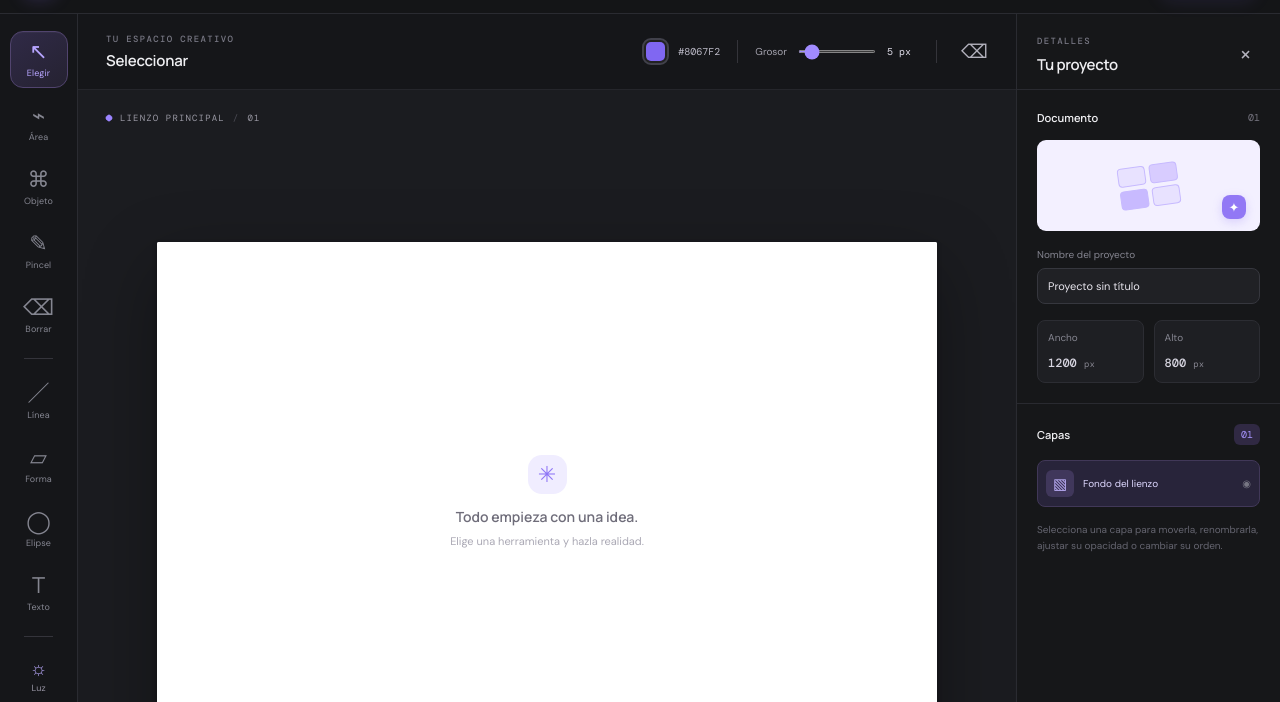
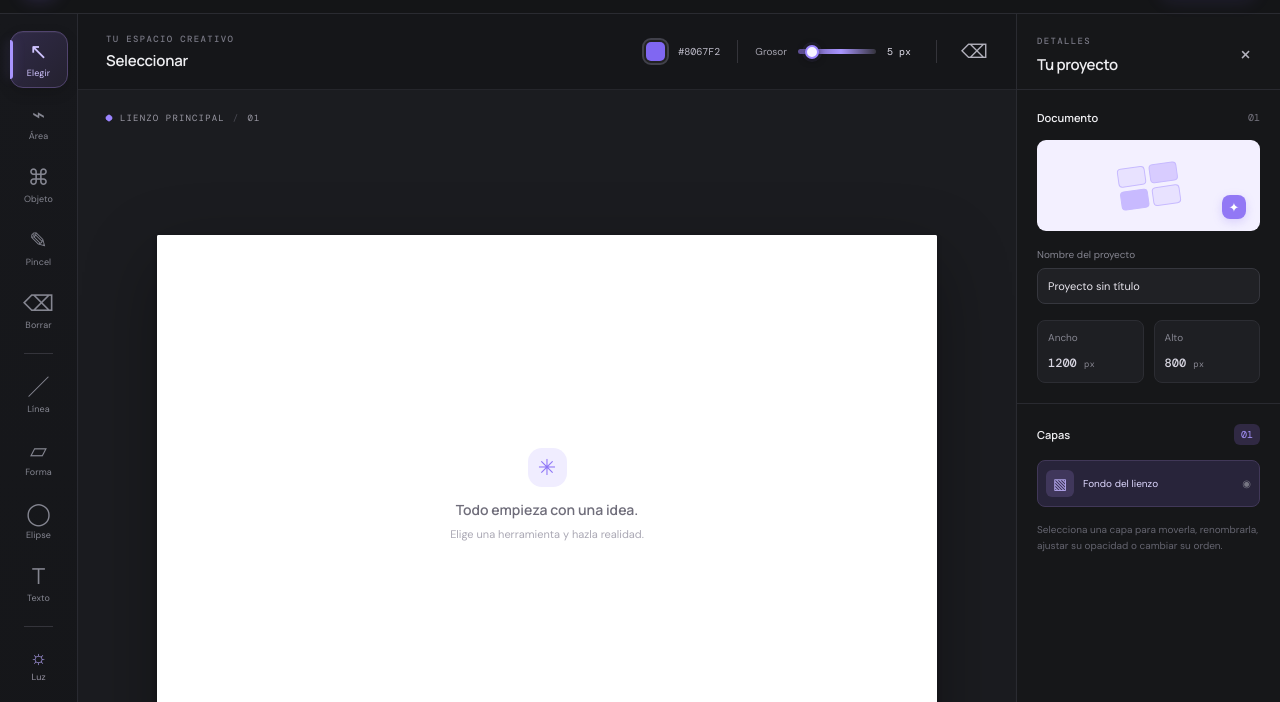
Before and after one commit to anhjs01/lienzo, a website built with Vite: page index.html in a window 1280 px wide. Shown: the part 56-758 px from the top of the page. Built offline with nearby package versions, Linux system fonts and the light colour scheme.

Commit message:
style: refine left tool rail and slider controls

```diff
--- a/src/style.css
+++ b/src/style.css
@@ -115,3 +115,22 @@
 .photo-panel .photo-adjustments{margin-top:0;padding-top:0;border-top:0}
 .photo-panel .photo-section-title{scroll-margin-top:86px}
 @media(max-width:820px){.photo-panel{left:70px;width:280px;max-width:calc(100vw - 86px);padding-left:13px;padding-right:13px}.photo-panel-heading{margin-left:-13px;margin-right:-13px;padding-left:13px;padding-right:13px}}
+
+
+/* Refined tool rail and tactile sliders. */
+.tool-rail{background:linear-gradient(180deg,#17181c 0%,#151619 100%);border-right:1px solid #292a31}
+.rail-group{gap:6px}
+.tool-button,.photo-tool-button{position:relative;isolation:isolate}
+.tool-button.active::before,.photo-tool-button.active::before{content:"";position:absolute;left:-1px;top:15%;bottom:15%;width:3px;border-radius:0 4px 4px 0;background:#a995ff;box-shadow:0 0 12px #9b83ff55}
+.tool-button.active{background:linear-gradient(135deg,#302a47,#24212f);border-color:#51446e;color:#d0c4ff;box-shadow:inset 0 1px #ffffff0b,0 5px 14px #0002}
+.tool-button .tool-glyph{transition:transform .18s ease,color .18s ease}
+.tool-button:hover .tool-glyph,.photo-tool-button:hover>span{transform:translateY(-1px)}
+.photo-tool-button.active{background:linear-gradient(135deg,#302a47,#24212f);box-shadow:inset 0 1px #ffffff0b}
+#brush-size,.opacity-slider{appearance:none;-webkit-appearance:none;background:transparent;cursor:pointer;touch-action:pan-y}
+#brush-size::-webkit-slider-runnable-track,.opacity-slider::-webkit-slider-runnable-track{height:5px;border-radius:99px;background:linear-gradient(90deg,#5c4d91,#a995ff 55%,#34333d)}
+#brush-size::-moz-range-track,.opacity-slider::-moz-range-track{height:5px;border-radius:99px;background:linear-gradient(90deg,#5c4d91,#a995ff 55%,#34333d)}
+#brush-size::-webkit-slider-thumb,.opacity-slider::-webkit-slider-thumb{appearance:none;-webkit-appearance:none;width:14px;height:14px;border-radius:50%;margin-top:-4.5px;background:#f7f4ff;border:2px solid #9d87ff;box-shadow:0 1px 7px #0009,0 0 0 3px #9d87ff18;transition:transform .15s ease}
+#brush-size::-moz-range-thumb,.opacity-slider::-moz-range-thumb{width:10px;height:10px;border-radius:50%;background:#f7f4ff;border:2px solid #9d87ff;box-shadow:0 1px 7px #0009}
+#brush-size:hover::-webkit-slider-thumb,.opacity-slider:hover::-webkit-slider-thumb{transform:scale(1.12)}
+.lasso-actions #lasso-hide-top{border-color:#51446e;background:#2a2636;color:#d9d0ff}
+.lasso-actions #lasso-hide-top:hover{border-color:#a995ff;background:#39304e}
```
